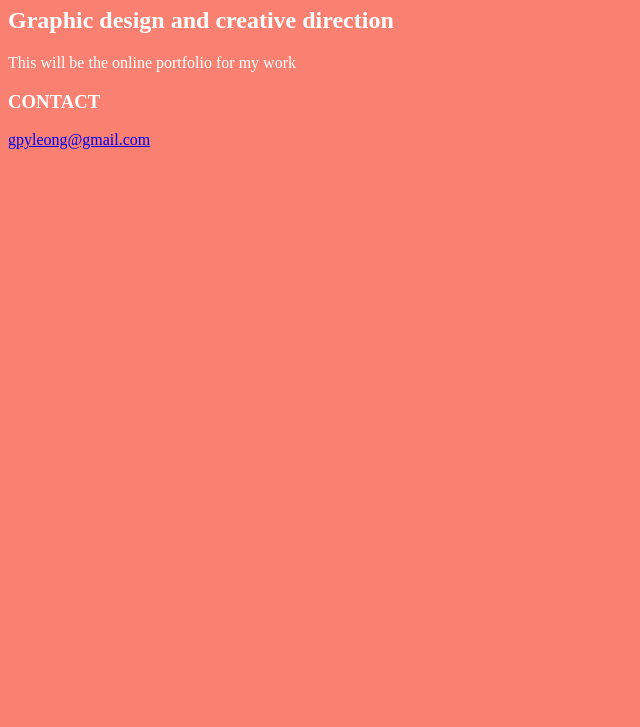
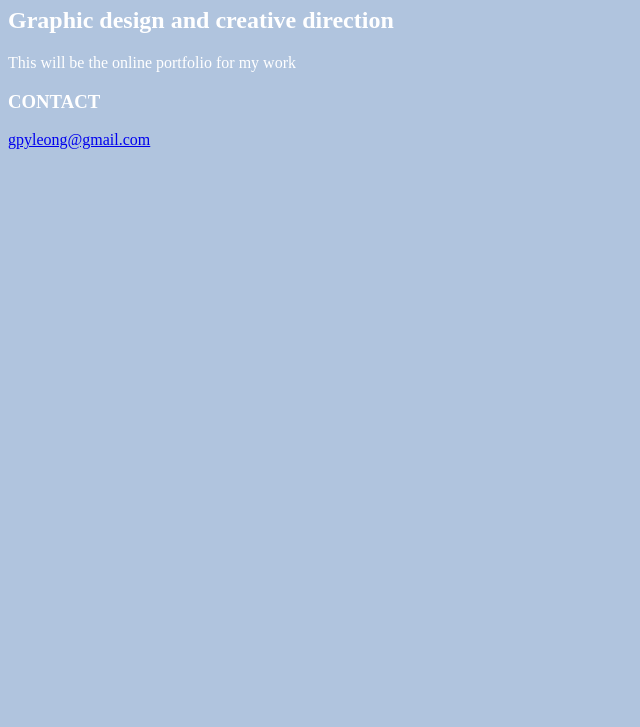
Before and after one commit to gpyleong/gpyleong.github.io, a plain HTML site: page unit_1/index.html in a window 1280 px wide. Shown: the part 73-800 px from the top of the page, without its empty margins (0-640 px from the left). Drawn offline with Linux system fonts and the light colour scheme.

Commit message:
syncing my new repository

```diff
--- a/unit_1/css/style.css
+++ b/unit_1/css/style.css
@@ -1,5 +1,5 @@
 body {
-	background-color: salmon;
+	background-color: LightSteelBlue;
 }
 h1, h2, h3, p {
 	color: white;
```
